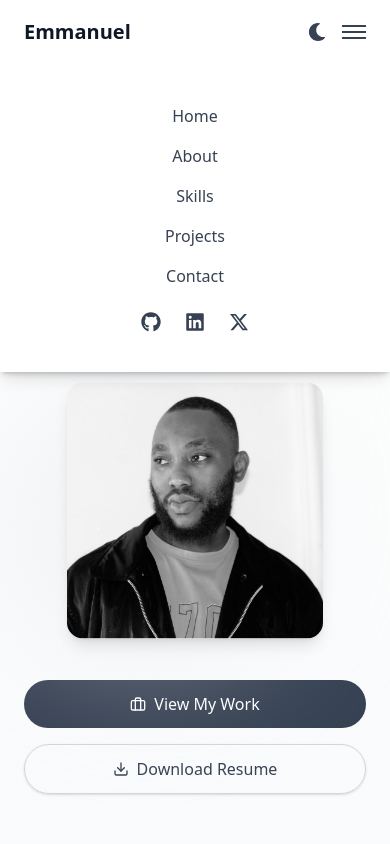
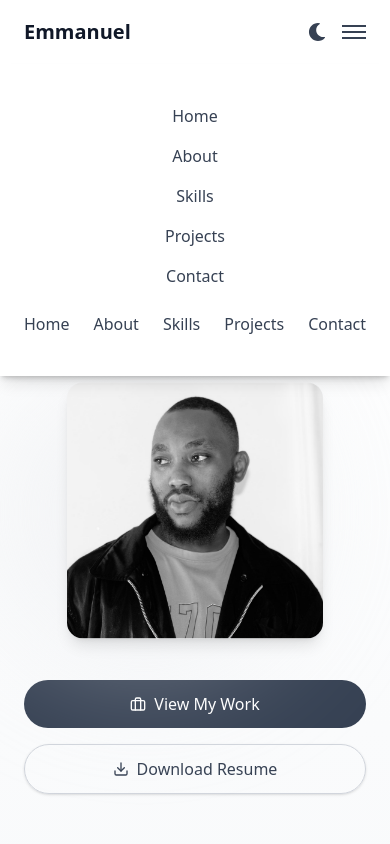
Before and after one commit to Emmanuelchisom89/portfolio, a React (Vite) app: page / in a window 390 px wide. Both pictures are taken after a click on the button 354 px from the left and 32 px from the top of the page. Shown: the top 844 px of the page. Built offline with nearby package versions, Linux system fonts and the light colour scheme.

Commit message:
final test

```diff
--- a/src/components/Navbar.jsx
+++ b/src/components/Navbar.jsx
@@ -155,13 +155,24 @@ const Navbar = () => {
               </li>
             ))}
             <div className="flex space-x-6 mt-2">
-              {[FaGithub, FaLinkedin, FaXTwitter].map((Icon, idx) => (
+              {links.map((link) => (
+                <li key={link}>
+                  <a
+                    href={`#${link.toLowerCase()}`}
+                    className="text-gray-700 dark:text-gray-300 hover:text-gray-900 dark:hover:text-white transition-colors"
+                  >
+                    {link}
+                  </a>
+                </li>
+              ))}
+
+              {/* {[FaGithub, FaLinkedin, FaXTwitter].map((Icon, idx) => (
                 <Icon
                   key={idx}
                   size={20}
                   className="text-gray-700 dark:text-gray-300 hover:text-gray-900 dark:hover:text-white transition-colors"
                 />
-              ))}
+              ))} */}
             </div>
           </ul>
         </motion.div>
```
